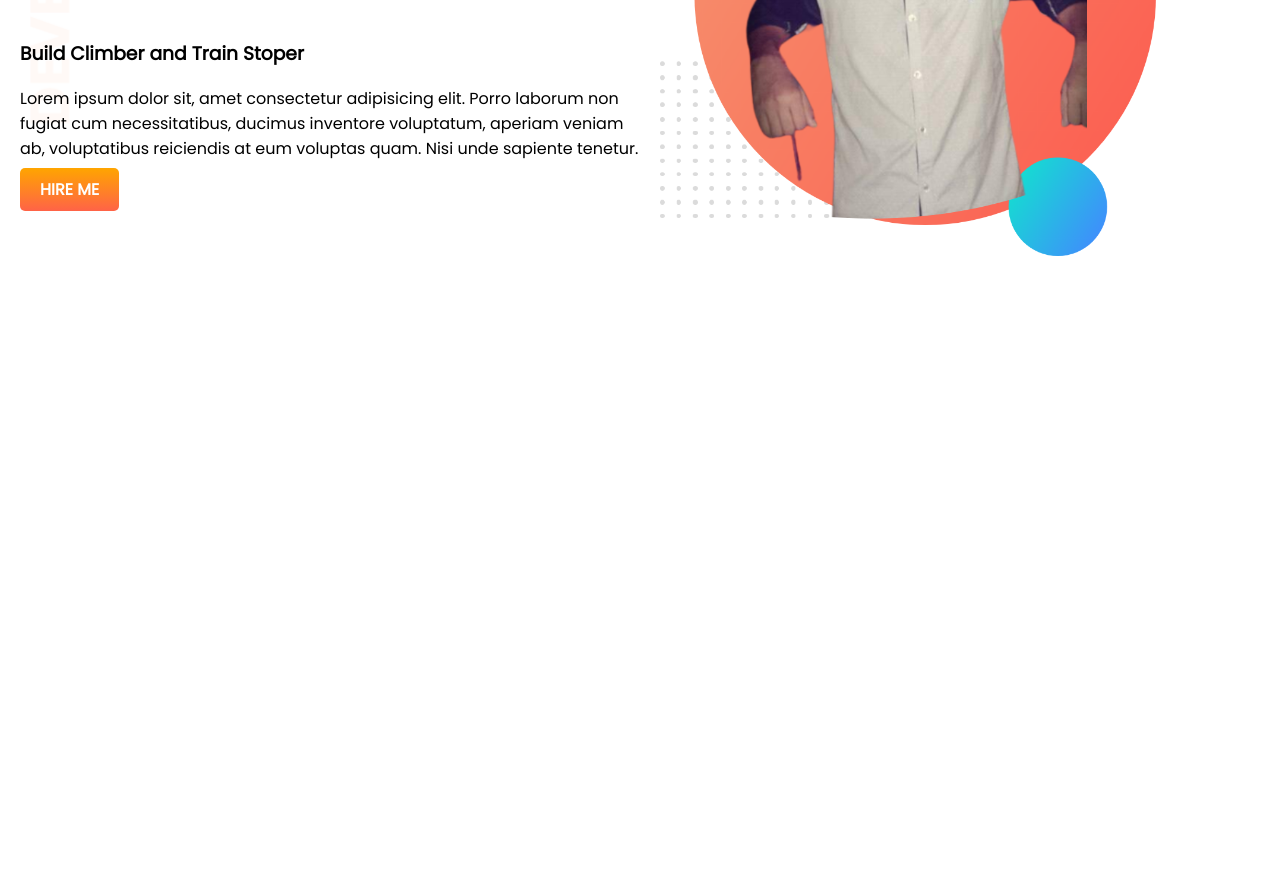
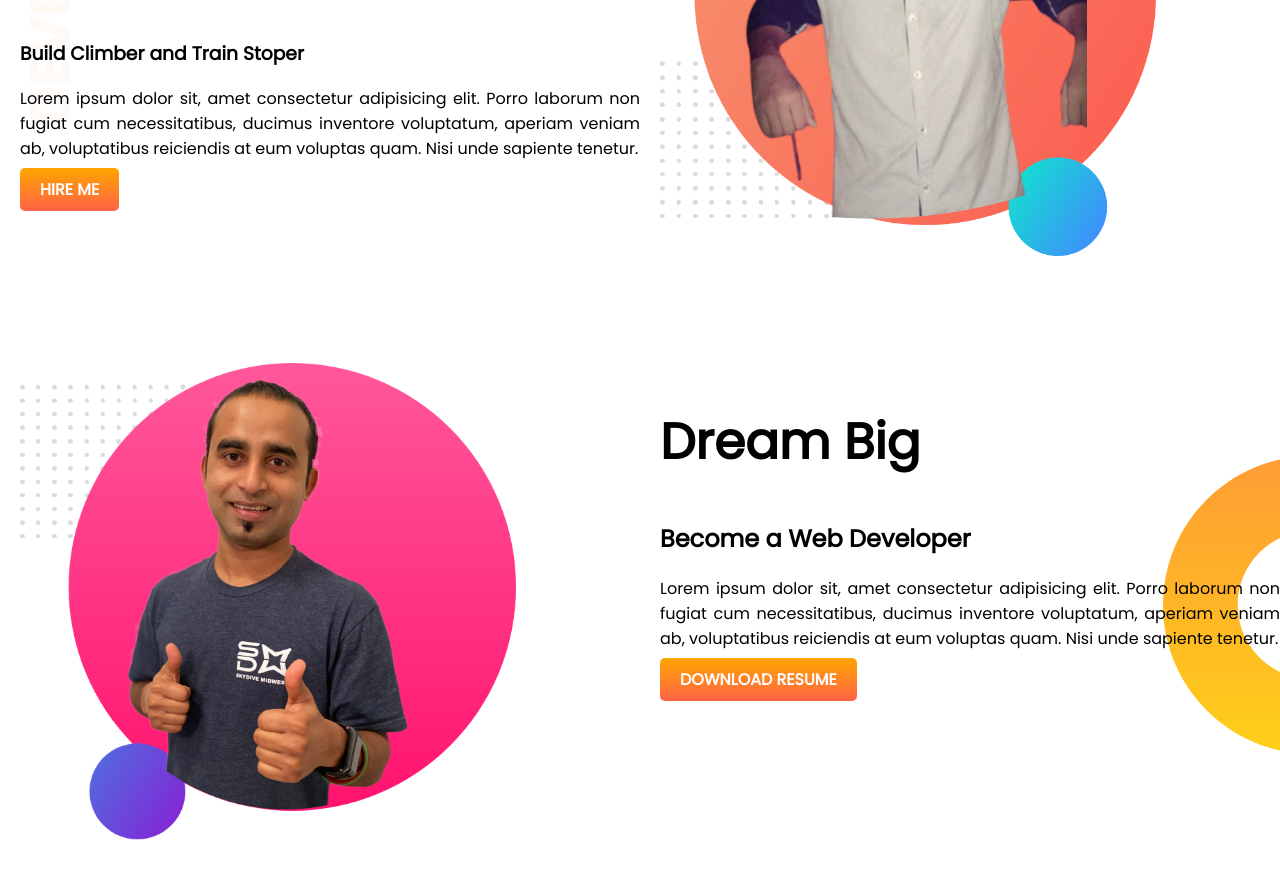
Before and after one commit to sufihasan/my-potfolio-repo, a plain HTML site: page index.html in a window 1280 px wide. Shown: the part 236-1114 px from the top of the page. Before the commit the page ends 800 px from the top, so only its background shows below. Drawn offline with Linux system fonts and the light colour scheme.

Commit message:
abar commit

```diff
--- a/index.html
+++ b/index.html
@@ -31,6 +31,25 @@
         </div>
 
     </section>
+
+
+    <section class="mid-ban">
+
+        <div class="half-width">
+            <img src="images/jhankar2.png" alt="">
+        </div>
+
+        <div class="half-width">
+            <h1>Dream Big</h1>
+            <h2> Become a Web Developer</h2>
+
+            <p>Lorem ipsum dolor sit, amet consectetur adipisicing elit. Porro laborum non
+                fugiat cum necessitatibus, ducimus inventore voluptatum, aperiam veniam ab,
+                voluptatibus reiciendis at eum voluptas quam. Nisi unde sapiente tenetur.</p>
+            <a class="btn" href="www.facebok.com">DOWNLOAD RESUME</a>
+        </div>
+
+    </section>
 </body>
 
 </html>
--- a/style.css
+++ b/style.css
@@ -14,6 +14,7 @@ body {
 section {
 
     display: flex;
+    margin-bottom: 100px;
 
 }
 
@@ -49,3 +50,16 @@ section {
     background-repeat: no-repeat;
 
 }
+
+.mid-ban {
+
+    background-image: url(images/dream-bg.png);
+    background-repeat: no-repeat;
+    background-position: right;
+
+}
+
+p {
+
+    text-align: justify;
+}
```
